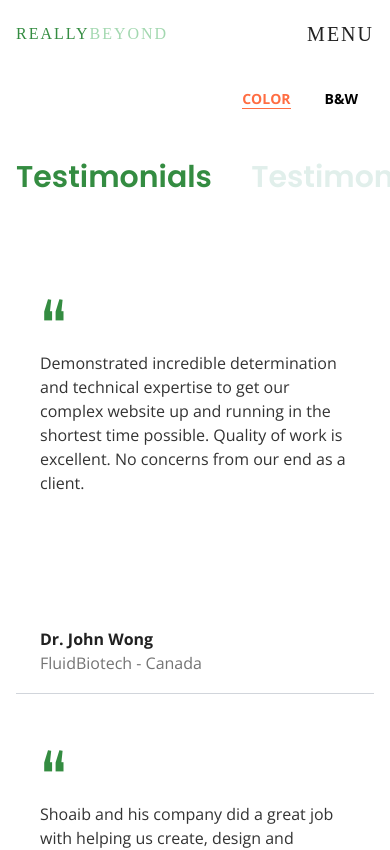
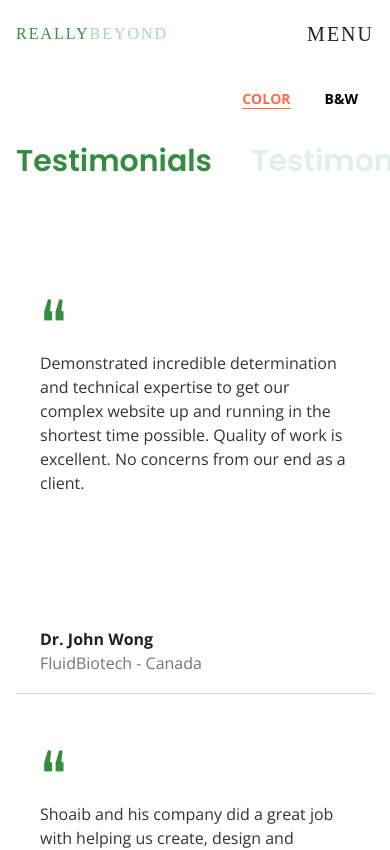
Before and after one commit to Kingkon963/reallyBeyond, a Next.js app: page /testimonials in a window 390 px wide. Shown: the top 850 px of the page. Built offline with nearby package versions, Linux system fonts and the light colour scheme; a web font is replaced by a local one.

Commit message:
responsive issues fixed

```diff
--- a/pages/index.tsx
+++ b/pages/index.tsx
@@ -33,7 +33,7 @@ const Home: NextPage = () => {
 
       <Layout showHeaderContactBtn={showHeaderBtn}>
         <div>
-          <section className="hero pt-16 lg:pt-32">
+          <section className="hero">
             <div className="container">
               <div className="flex-group">
                 <div className="hero__text">
--- a/pages/testimonials.tsx
+++ b/pages/testimonials.tsx
@@ -14,7 +14,7 @@ const Testimonials: NextPage = () => {
         <link rel="icon" href="/favicon.ico" />
       </Head>
       <Layout>
-        <div className="container pb-24">
+        <div className="container top-gap pb-24">
           <InfinityHeader>Testimonials</InfinityHeader>
           <TestimonialGrid variant="simple" />
         </div>
--- a/src/components/Header.tsx
+++ b/src/components/Header.tsx
@@ -26,11 +26,11 @@ function Header({ showContactBtn = false }: HeaderInterface) {
   return (
     <header
       className={`header
-     sticky top-0 z-[100] shadow-none transition-none ${
-       menuOpen
-         ? "h-screen bg-blue dark:bg-black overflow-y-scroll lg:overflow-y-clip"
-         : ""
-     }`}
+      z-[100] shadow-none transition-none ${
+        menuOpen
+          ? "h-screen bg-blue dark:bg-black overflow-y-scroll lg:overflow-y-clip"
+          : ""
+      }`}
     >
       <div className={`container`}>
         <div
--- a/src/components/InfinityHeader.tsx
+++ b/src/components/InfinityHeader.tsx
@@ -7,7 +7,7 @@ interface InfinityHeader {
 function InfinityHeader({ children }: InfinityHeader) {
   const gap = 20;
   return (
-    <h1 className="text-[#B4D7CE66] relative text-3xl lg:text-7xl font-poppinsSemibold mt-[43px] py-12 flex w-fit">
+    <h1 className="text-[#B4D7CE66] relative text-3xl lg:text-7xl font-poppinsSemibold mt-[43px] pb-16 flex w-fit">
       <span
         className={`absolute dark:text-grayish`}
         style={{ left: `-${(100 + gap) * 4}%` }}
--- a/styles/Home.scss
+++ b/styles/Home.scss
@@ -20,7 +20,7 @@
   font-size: 16px;
   line-height: 21px;
   font-family: "Poppins Semibold";
-  padding: 1.25rem 60px;
+  padding: 18px 42px;
   background-color: #094367;
   color: #fff;
   display: inline-block;
@@ -324,7 +324,7 @@ ul.special {
 
 section.hero {
   background-color: #f0e3d8;
-  padding: 130px 0 150px;
+  padding: 257px 0 150px;
   position: relative;
   p {
     margin: 24px 0 18px;
@@ -336,7 +336,7 @@ section.hero {
   .hero__offer {
     position: absolute;
     right: 193px;
-    top: 458px;
+    top: 585px;
     h4 {
       font-size: 25px;
       line-height: 37px;
@@ -749,7 +749,7 @@ section.two-cols {
 
 @media (max-width: 1800px) {
   section.hero {
-    padding-top: -206px;
+    padding-top: 206px;
     padding-bottom: 119px;
   }
   section.hero .hero__vectors {
--- a/styles/globals.css
+++ b/styles/globals.css
@@ -1,6 +1,12 @@
 @tailwind base;
 @tailwind components;
 @tailwind utilities;
+
+@layer utilities {
+  .top-gap {
+    @apply pt-[100px] 3xl:pt-[120px] !important;
+  }
+}
 
 html,
 body {
--- a/tailwind.config.js
+++ b/tailwind.config.js
@@ -17,7 +17,7 @@ module.exports = {
         grayish: "#CDCDCD",
       },
       screens: {
-        "3xl": "1600px",
+        "3xl": "1800px",
       },
       fontFamily: {
         montserratBold: "Montserrat Bold",
```
